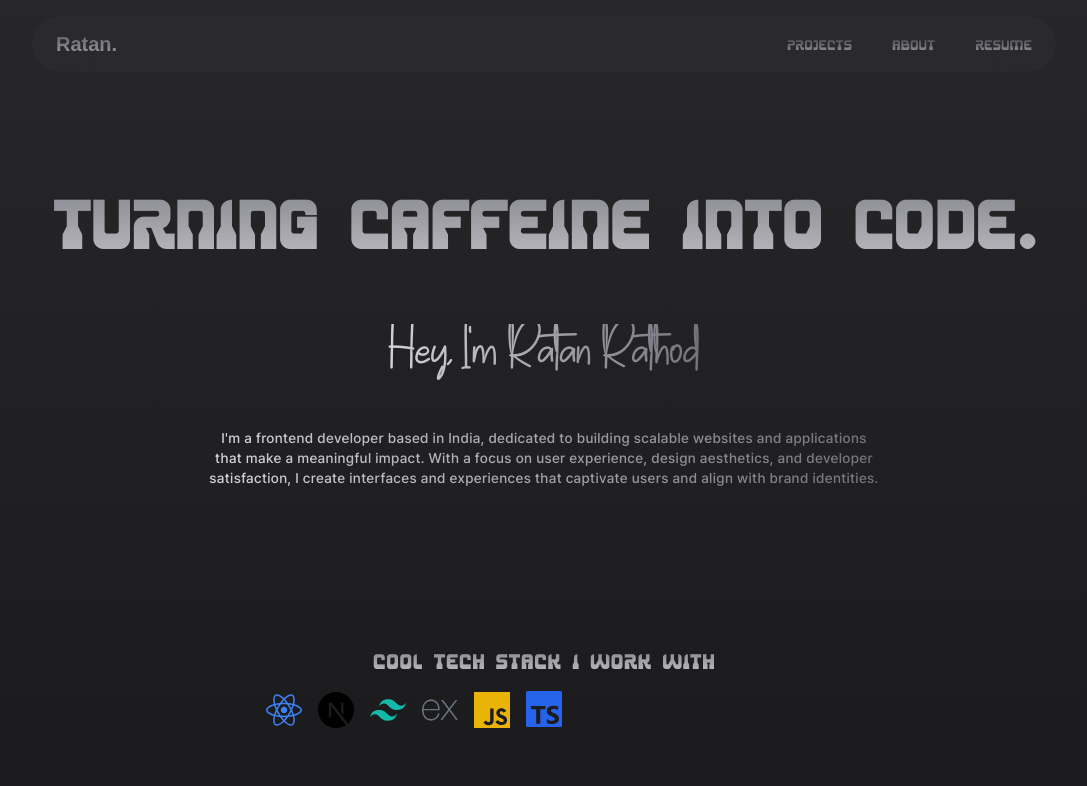
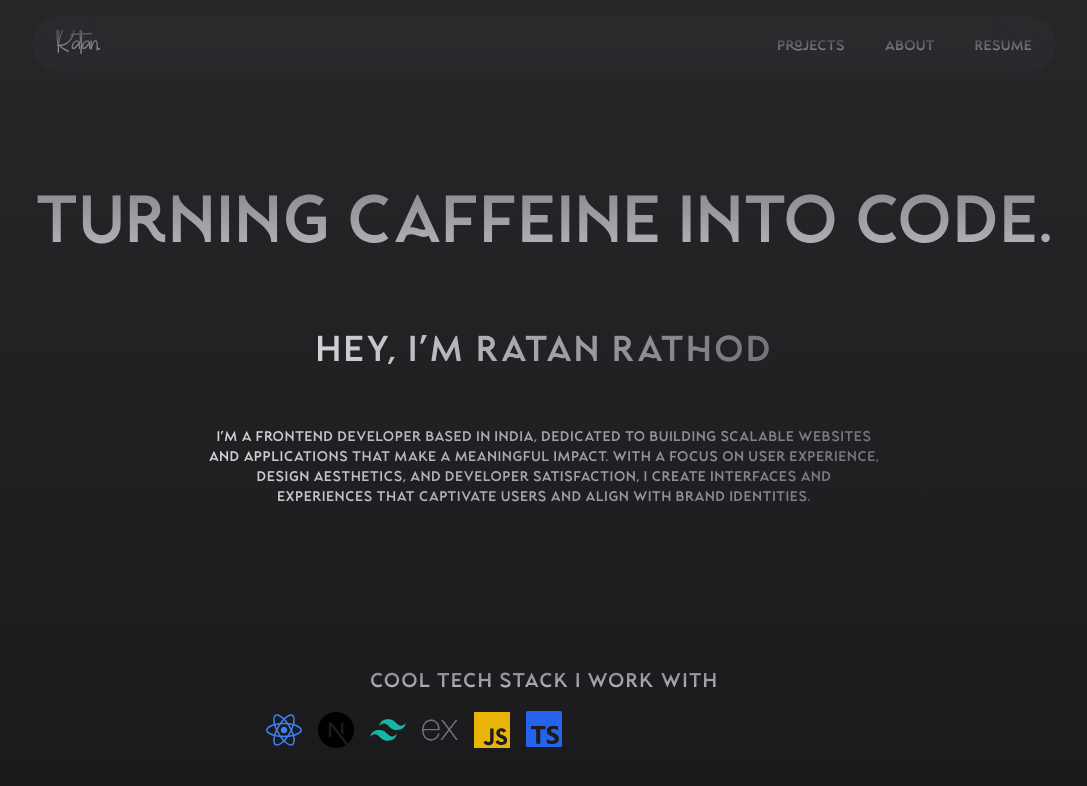
Before and after one commit to ratanz/Portfolio, a Next.js app: page / in a window 1280 px wide. Shown: the top 786 px of the page, without its empty margins (96-1183 px from the left). Built offline with nearby package versions, Linux system fonts and the light colour scheme; a web font is replaced by a local one.

Commit message:
homepage font change

```diff
--- a/app/layout.tsx
+++ b/app/layout.tsx
@@ -42,6 +42,11 @@ const deutschlander = localFont({
   variable: '--font-deutschlander',
 })
 
+const glorich = localFont({
+  src: './fonts/Glorich-Bold.otf',
+  variable: '--font-glorich',
+})
+
 
 // metadata for the website
 export const metadata: Metadata = {
@@ -58,7 +63,7 @@ export default function RootLayout({
   return (
     <html lang="en">
       <body className={`${poppins.variable} ${pretendard.variable} ${handmade.variable} ${malven.variable}
-      ${krishna.variable} ${spacer36.variable} ${deutschlander.variable}`}>
+      ${krishna.variable} ${spacer36.variable} ${deutschlander.variable} ${glorich.variable}`}>
         {children}
       </body>
     </html>
--- a/components/Homepage.tsx
+++ b/components/Homepage.tsx
@@ -180,14 +180,14 @@ const Homepage = () => {
   }, [])
 
   return (
-    <div className='content min-h-[120vh] p-14 font-pretendard w-full bg-gradient-to-t from-zinc-900 to-zinc-800'>
+    <div className='content min-h-[120vh] p-14 font-glorich w-full bg-gradient-to-t from-zinc-900 to-zinc-800'>
       <div className='flex flex-col items-start justify-center lg:mt-24 mt-40'>
 
-        <h1 ref={mainTitleRef} className='lg:text-[5.2vw] md:text-[6vw] text-[4.8vw] flex font-bold font-spacer36 self-center bg-gradient-to-t  from-zinc-300 to-zinc-500 bg-clip-text text-transparent lg:p-6 p-0'>
+        <h1 ref={mainTitleRef} className='lg:text-[5.2vw] md:text-[6vw] text-[4.8vw] flex font-bold  self-center bg-gradient-to-t  from-zinc-300 to-zinc-500 bg-clip-text text-transparent lg:p-6 p-0'>
           Turning Caffeine Into Code.
         </h1>
 
-        <h2 ref={subTitleRef} className={`lg:text-4xl text-2xl font-handmade font-semibold self-center bg-gradient-to-r from-zinc-300 to-zinc-500 bg-clip-text text-transparent tracking-wider lg:h-[12vh] p-2 lg:mt-6 mt-16`}>
+        <h2 ref={subTitleRef} className={`lg:text-4xl text-2xl  font-semibold self-center bg-gradient-to-r from-zinc-300 to-zinc-500 bg-clip-text text-transparent tracking-wider lg:h-[12vh] p-2 lg:mt-6 mt-16`}>
           Hey, I&apos;m Ratan Rathod
         </h2>
 
@@ -216,7 +216,7 @@ const Homepage = () => {
       </div>
 
       <div className='flex flex-col items-center justify-center lg:p-28 sm:mt-10 mt-20 '>
-        <h1 ref={techStackTitleRef} className={`lg:text-xl text-sm font-bold font-spacer36 self-center tracking-wider p-2 uppercase bg-gradient-to-t from-zinc-300 to-zinc-500 bg-clip-text text-transparent `}>
+        <h1 ref={techStackTitleRef} className={`lg:text-xl text-sm font-bold self-center tracking-wider p-2 uppercase bg-gradient-to-t from-zinc-300 to-zinc-500 bg-clip-text text-transparent `}>
           Cool tech stack i work with
         </h1>
 
--- a/components/Navbar.tsx
+++ b/components/Navbar.tsx
@@ -101,7 +101,7 @@ export function Navbar() {
 
   return (
     <>
-      <div ref={navbarRef} className={`content h-14 px-6 py-4 mt-4 flex justify-between items-center fixed top-0 left-0 right-0 transition-all duration-300 w-[80%] ml-[10%] rounded-full backdrop-blur-md z-[60] ${isScrolled
+      <div ref={navbarRef} className={`content h-14 px-6 py-4 mt-4 flex justify-between  items-center fixed top-0 left-0 right-0 transition-all duration-300 w-[80%] ml-[10%] rounded-full backdrop-blur-md z-[60] ${isScrolled
         ? 'bg-[#80808020] backdrop-blur-2xl'
         : 'bg-[#62626216] backdrop-blur-xl'
         }`}
@@ -109,7 +109,7 @@ export function Navbar() {
         >
         <div className="logo-name flex items-center py-4">
           <TransitionLink href="/">
-            <h1 className={`font-bold font-malven lg:text-xl md:text-lg text-xl
+            <h1 className={`font-bold font-handmade lg:text-xl md:text-lg text-xl
            bg-gradient-to-t from-zinc-400 to-zinc-600 bg-clip-text text-transparent`}>Ratan.</h1>
           </TransitionLink>
         </div>
@@ -120,7 +120,7 @@ export function Navbar() {
               <div className='relative group'>
                 <TransitionLink href={item.href}>
                   <div className='overflow-hidden'>
-                    <h2 className='hover:text-zinc-300 font-medium font-spacer36 lg:text-sm text-xs inline-block w-full bg-gradient-to-t from-zinc-400 to-zinc-700 bg-clip-text text-transparent transition-all duration-300'>
+                    <h2 className='hover:text-zinc-300 font-medium font-glorich lg:text-sm text-xs inline-block w-full bg-gradient-to-t from-zinc-400 to-zinc-700 bg-clip-text text-transparent transition-all duration-300 '>
                       {item.label}
                     </h2>
                     <span className='block h-[1px] w-0 bg-zinc-700 absolute bottom-0 left-0 group-hover:w-full transition-all duration-300'></span>
@@ -158,7 +158,7 @@ export function Navbar() {
           {menuItems.map((item) => (
             <div key={item.label} className="my-8">
               <TransitionLink href={item.href} onClick={() => setIsMenuOpen(false)}>
-                <h2 className="text-4xl font-spacer36 text-zinc-300 hover:text-zinc-100 transition-colors duration-300">
+                <h2 className="text-4xl  text-zinc-300 hover:text-zinc-100 transition-colors duration-300">
                   {item.label}
                 </h2>
               </TransitionLink>
--- a/tailwind.config.ts
+++ b/tailwind.config.ts
@@ -77,6 +77,7 @@ const config: Config = {
 			krishna: ['var(--font-krishna)'],
 			spacer36: ['var(--font-spacer36)'],
 			deutschlander: ['var(--font-deutschlander)'],
+			glorich: ['var(--font-glorich)'],
   		},
   		borderRadius: {
   			lg: 'var(--radius)',
```
Also changed, not shown: app/fonts/Glorich-Bold.otf (added).
